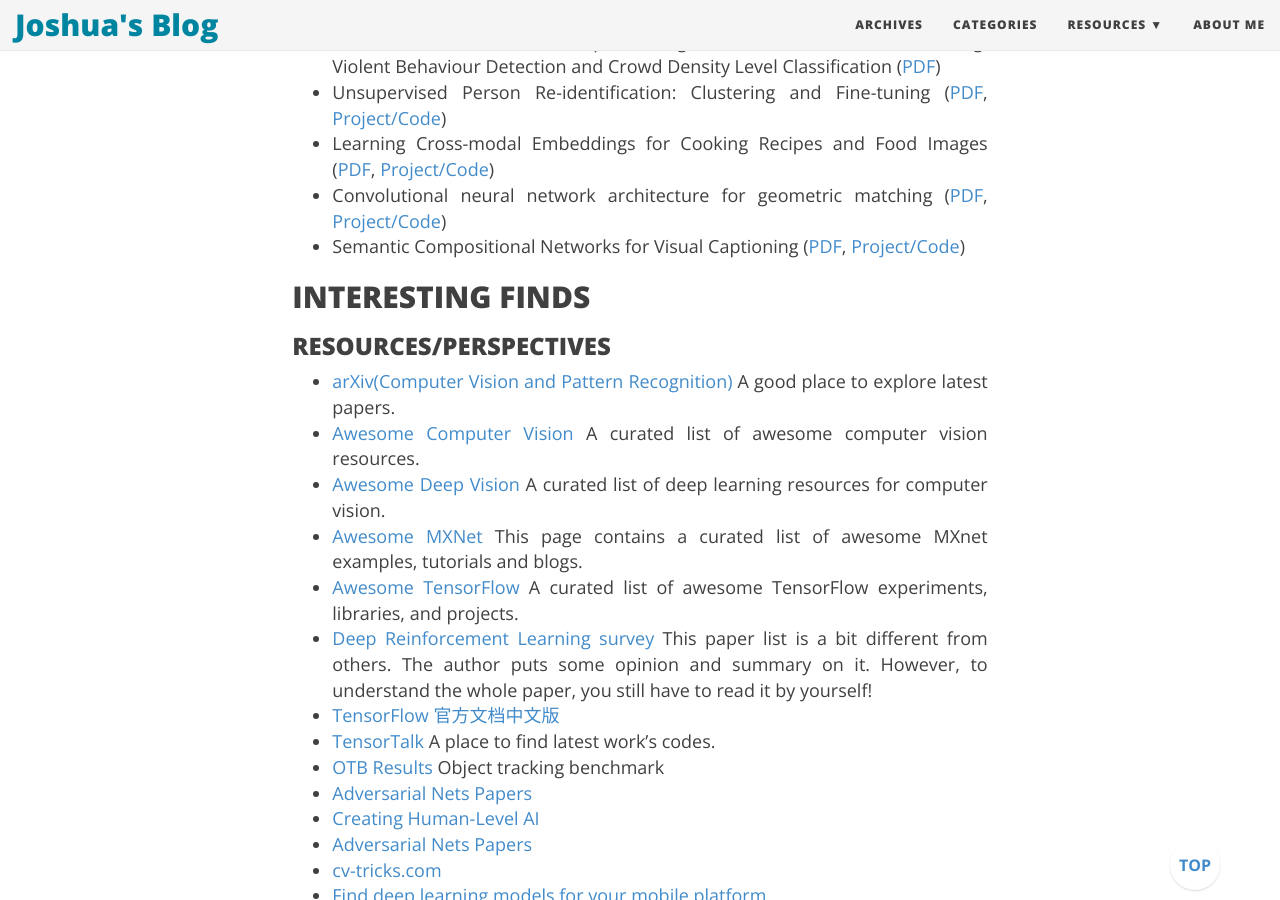
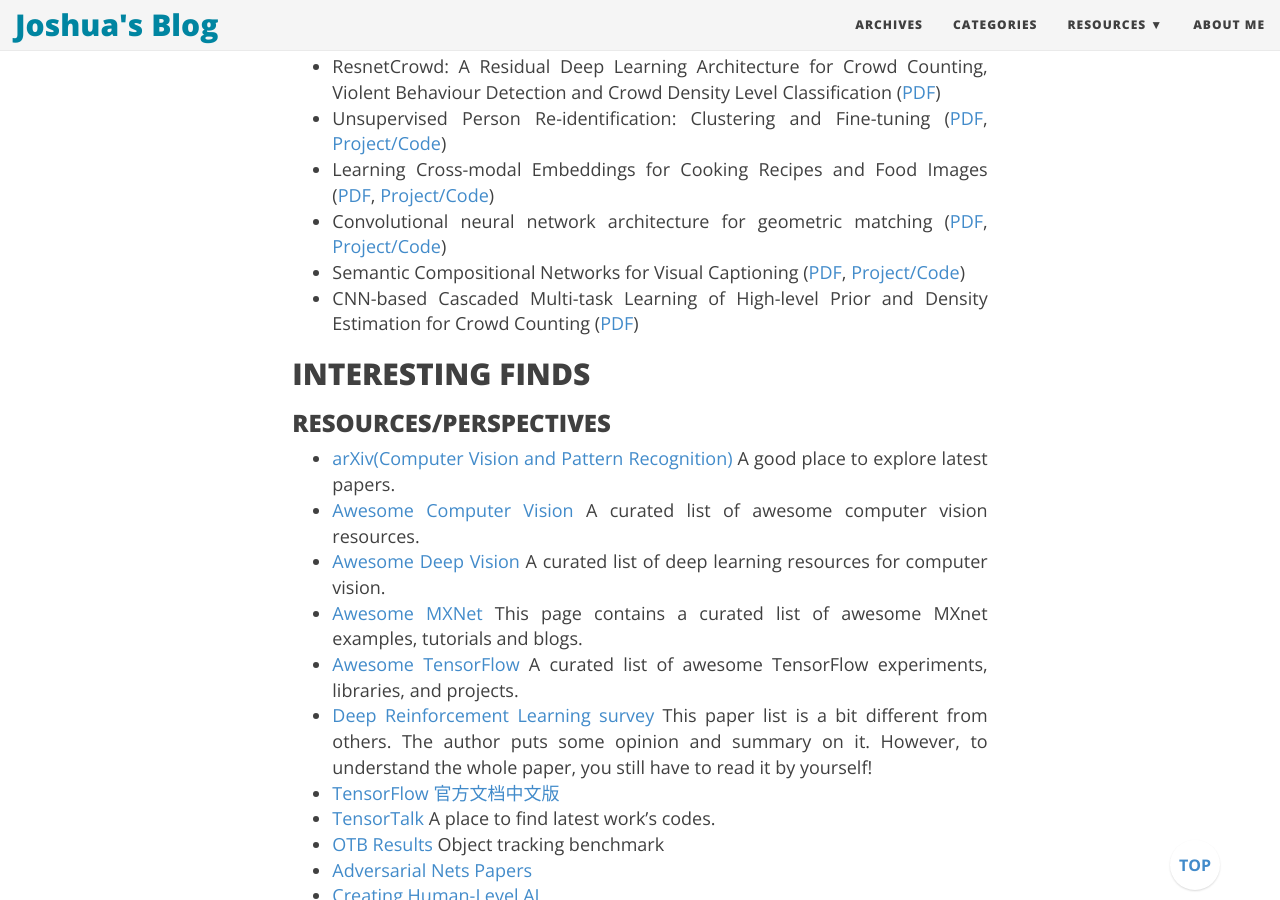
Before and after one commit to joshua19881228/joshua19881228.github.io, a Jekyll site: the page built from _posts/Computer_Vision/2016-08-25-my-jumble-of-computer-vision.md, in a window 1280 px wide and 900 px high, scrolled down 16154 px. Built offline with Jekyll 4.4.1, drawn with Linux system fonts in a browser that asks for light colours; nearby versions of some CDN libraries; comment, search, counter and statistics services are not loaded; some of the changed text lies outside the part shown.

Commit message:
update post

```diff
--- a/_posts/Computer_Vision/2016-08-25-my-jumble-of-computer-vision.md
+++ b/_posts/Computer_Vision/2016-08-25-my-jumble-of-computer-vision.md
@@ -57,6 +57,7 @@
 * An Efficient Approach for Object Detection and Tracking of Objects in a Video with Variable Background ([PDF](https://arxiv.org/abs/1706.02672))
 * RON: Reverse Connection with Objectness Prior Networks for Object Detection ([PDF](https://arxiv.org/abs/1707.01691), [Project/Code](https://github.com/taokong/RON))
 * Deformable Part-based Fully Convolutional Network for Object Detection ([PDF](https://arxiv.org/abs/1707.06175), [Reading Note](https://joshua19881228.github.io/2017-07-28-DP-FCN/))
+* Recurrent Scale Approximation for Object Detection in CNN ([PDF](https://arxiv.org/abs/1707.09531))
 
 ### SEGMENTATION/PARSING ###
 
@@ -403,6 +404,7 @@
 * Learning Cross-modal Embeddings for Cooking Recipes and Food Images ([PDF](http://im2recipe.csail.mit.edu/im2recipe.pdf), [Project/Code](http://im2recipe.csail.mit.edu/))
 * Convolutional neural network architecture for geometric matching ([PDF](https://arxiv.org/abs/1703.05593), [Project/Code](http://www.di.ens.fr/willow/research/cnngeometric/))
 * Semantic Compositional Networks for Visual Captioning ([PDF](https://arxiv.org/abs/1611.08002), [Project/Code](https://github.com/zhegan27/SCN_for_video_captioning))
+* CNN-based Cascaded Multi-task Learning of High-level Prior and Density Estimation for Crowd Counting ([PDF](https://arxiv.org/abs/1707.09605))
 
 ## INTERESTING FINDS ##
 
```
